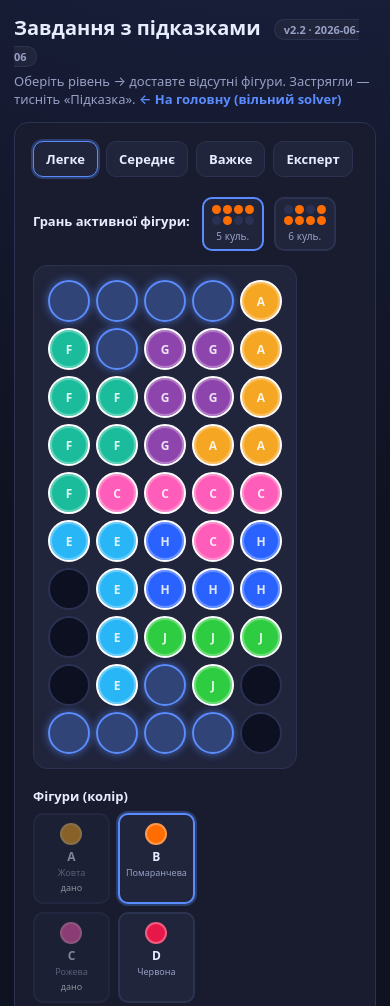
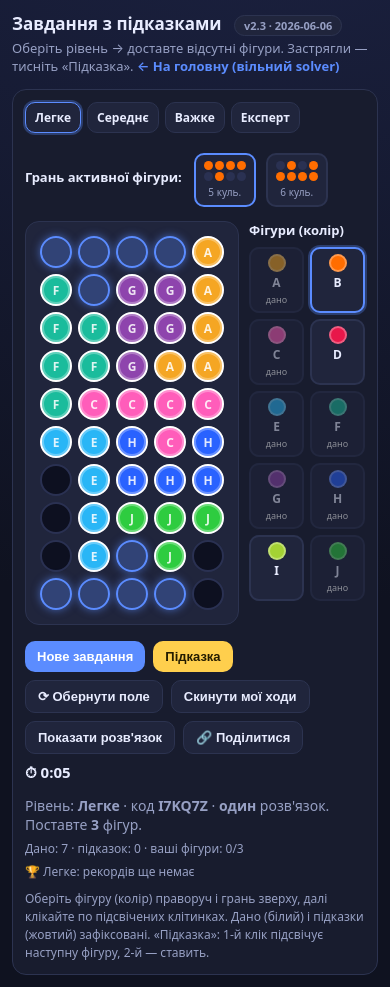
Before and after one commit to GeniusDLS/iq-puzzle-solver, a plain HTML site: page challenges.html in a window 390 px wide. Shown: the top 1006 px of the page. Drawn offline with Linux system fonts and the light colour scheme.

Commit message:
Tune phone layout for Galaxy M35 (~393px portrait)
Add a <=430px breakpoint: smaller cells (32px), vertical board stays beside a
compact 2-column palette (piece names hidden, smaller swatches), tighter
paddings and buttons. Verified the width budget: 212px board + 123px palette
fit within the 345px content width. Both pages -> v2.3.

```diff
--- a/challenges.html
+++ b/challenges.html
@@ -82,16 +82,32 @@
     background:#0c0f1c; border:1px solid var(--line); color:var(--text); padding:10px 16px;
     border-radius:10px; font-size:13px; opacity:0; transition:opacity .25s; pointer-events:none; z-index:9}
 
-  /* Board orientation is controlled by JS (rotate button). Bigger cells on phones. */
+  /* Board orientation is controlled by JS (rotate button). */
   @media (max-width:600px){
-    :root{--cell:42px}
-    body{padding:14px}
-    .layout{gap:16px}
+    :root{--cell:38px}
+    body{padding:12px}
+    .layout{gap:14px}
+    .card{padding:14px}
+  }
+  /* phones (e.g. Galaxy M35 ~393px): keep board + palette side by side */
+  @media (max-width:430px){
+    :root{--cell:32px}
+    .board-row{flex-wrap:nowrap; gap:10px}
+    .side{flex:1 1 0; min-width:0}
+    .side .pieces{grid-template-columns:repeat(2,1fr); gap:6px}
+    .piece{padding:5px 3px; gap:2px}
+    .piece .pname{display:none}
+    .swatch{width:18px;height:18px}
+    .card{padding:12px}
+    h1{font-size:17px}
+    .btns{gap:8px}
+    button{padding:8px 12px; font-size:13px}
+    .levels{gap:6px} .lvl{padding:6px 9px; font-size:12px}
   }
 </style>
 </head>
 <body>
-  <h1>Завдання з підказками <span class="ver">v2.2 · 2026-06-06</span></h1>
+  <h1>Завдання з підказками <span class="ver">v2.3 · 2026-06-06</span></h1>
   <div class="sub">Оберіть рівень → доставте відсутні фігури. Застрягли — тисніть «Підказка». <a class="navlink" href="index.html">← На головну (вільний solver)</a></div>
 
   <div class="layout">
```
Also changed, not shown: index.html (+20 -6 lines).
